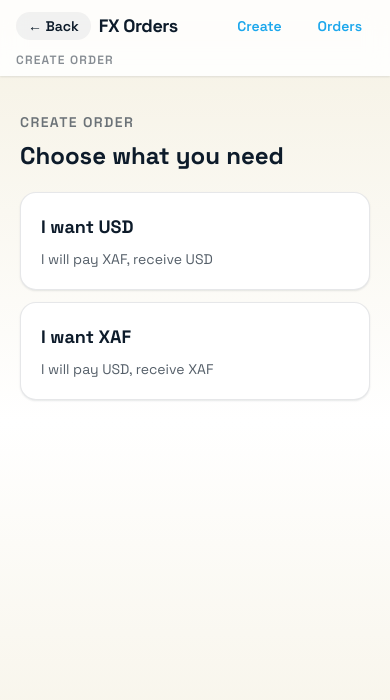
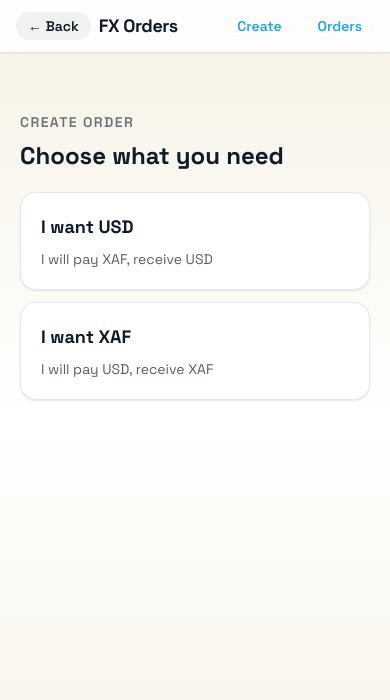
Before and after one commit to absalomshu/speedpayfx, a Next.js app: page /create in a window 390 px wide. Shown: the top 700 px of the page. Built offline with nearby package versions, Linux system fonts and the light colour scheme.

Commit message:
Remove header subtitle row on mobile

```diff
--- a/components/HeaderBar.tsx
+++ b/components/HeaderBar.tsx
@@ -2,18 +2,11 @@
 
 import Link from 'next/link';
 import { usePathname, useRouter } from 'next/navigation';
-import { useMemo } from 'react';
 
 export function HeaderBar() {
   const router = useRouter();
   const pathname = usePathname();
   const isHome = pathname === '/';
-
-  const title = useMemo(() => {
-    if (pathname?.startsWith('/create')) return 'Create Order';
-    if (pathname?.startsWith('/orders')) return 'Browse Orders';
-    return 'FX Orders';
-  }, [pathname]);
 
   return (
     <header className="fixed left-0 right-0 top-0 z-50 bg-white/85 backdrop-blur-md shadow-sm shadow-midnight/10">
@@ -42,9 +35,6 @@ export function HeaderBar() {
           </Link>
         </nav>
       </div>
-      <div className="mx-auto max-w-xl px-4 pb-2 text-xs font-semibold uppercase tracking-widest text-midnight/50">
-        {title}
-      </div>
     </header>
   );
 }
```
